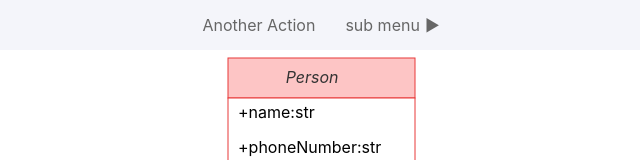
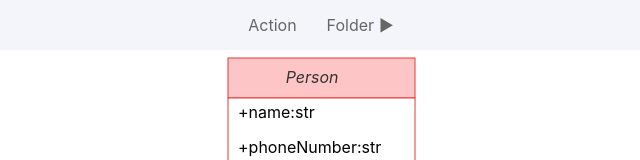
Before and after one commit to FacuLemo/efi-reactjs-1, a React (Create React App) app: page / in a window 1280 px wide. Shown: the top 160 px of the page, without its empty margins (319-959 px from the left). Built offline with nearby package versions, Linux system fonts and the light colour scheme.

Commit message:
some aesthetic adjustments

```diff
--- a/src/App.js
+++ b/src/App.js
@@ -13,14 +13,14 @@ function App() {
     },
     idFirstNivel : 150,
     menuItems : [
-    {name:'Another Action', isFolder:false, id:148, idPadre:150},
-    {name:'sub menu', isFolder:true, id:2, idPadre:150},
-    {name:'Action', isFolder:false, id:3, idPadre:2},
-    {name:'sub menu', isFolder:true, id:4, idPadre:2},
-    {name:'another sub menu', isFolder:true, id:5, idPadre:2},
-    {name:'Another action', isFolder:false, id:55, idPadre:5},
-    {name:'something else here', isFolder:false, id:56, idPadre:5},
-    {name:'Action', isFolder:false, id:59, idPadre:4},
+    {name:'Action', isFolder:false, id:148, idPadre:150},
+    {name:'Folder', isFolder:true, id:2, idPadre:150},
+    {name:'Subaction', isFolder:false, id:3, idPadre:2},
+    {name:'Subfolder', isFolder:true, id:4, idPadre:2},
+    {name:'Subfolder', isFolder:true, id:5, idPadre:2},
+    {name:'Sub-subaction', isFolder:false, id:55, idPadre:5},
+    {name:'Sub-subaction', isFolder:false, id:56, idPadre:5},
+    {name:'Sub-subaction', isFolder:false, id:59, idPadre:4},
     ],
     }
 
--- a/src/components/menu/Menu.js
+++ b/src/components/menu/Menu.js
@@ -39,9 +39,27 @@ class Menu extends Component {
                 this.renderFirstLevel(firstLevel, this.props.data.configColor) //renderizamos con un map
             }
             </div>
-
     )
   }
 }
 
+Menu.defaultProps = {
+  data:{
+    configColor: {
+      background:'#f4f5fa', // Color de Fondo General de la botonera
+      itemBackground: '#d0d0d0',// Color de Fondo de los subMenús
+      itemColor:'#666', // Color del texto de cada item del menú
+      itemActive:'#a8a8a8', // Color cuando hace click y se abre un submenú
+      },
+      idFirstNivel : 150,
+      menuItems : [
+      {name:'Action Default', isFolder:false, id:148, idPadre:150},
+      {name:'Folder Default', isFolder:true, id:2, idPadre:150},
+      {name:'Subaction Default', isFolder:false, id:3, idPadre:2},
+      {name:'Subfolder Default', isFolder:true, id:4, idPadre:2},
+      {name:'another sub menu', isFolder:false, id:5, idPadre:4},
+      ]
+  }
+}
+
 export default Menu
--- a/src/components/shared_styles/ItemMenu.css
+++ b/src/components/shared_styles/ItemMenu.css
@@ -13,7 +13,7 @@
 
 .folder, .inactive::after{
     margin-left: 5px;
-    content: '▶';
+    content: '►';
     display: flex;
     justify-content: space-between;
 }
```
